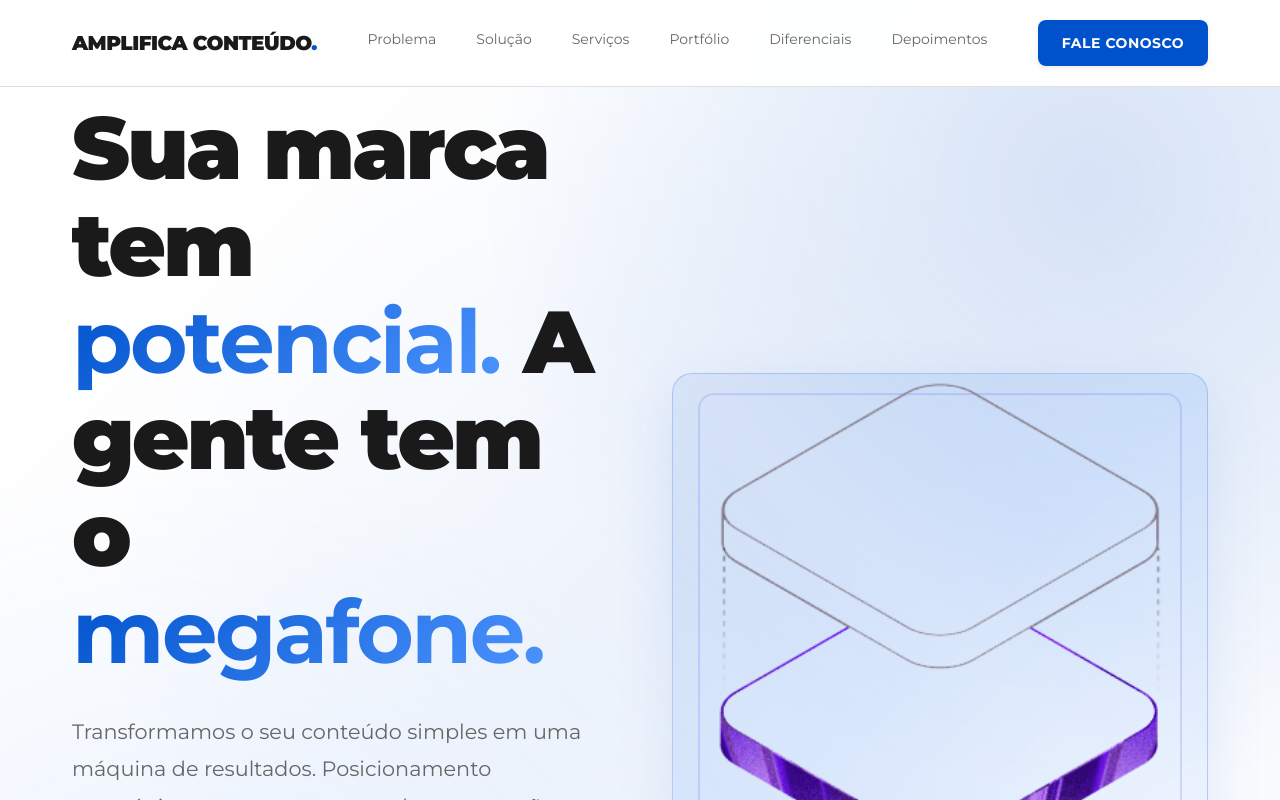
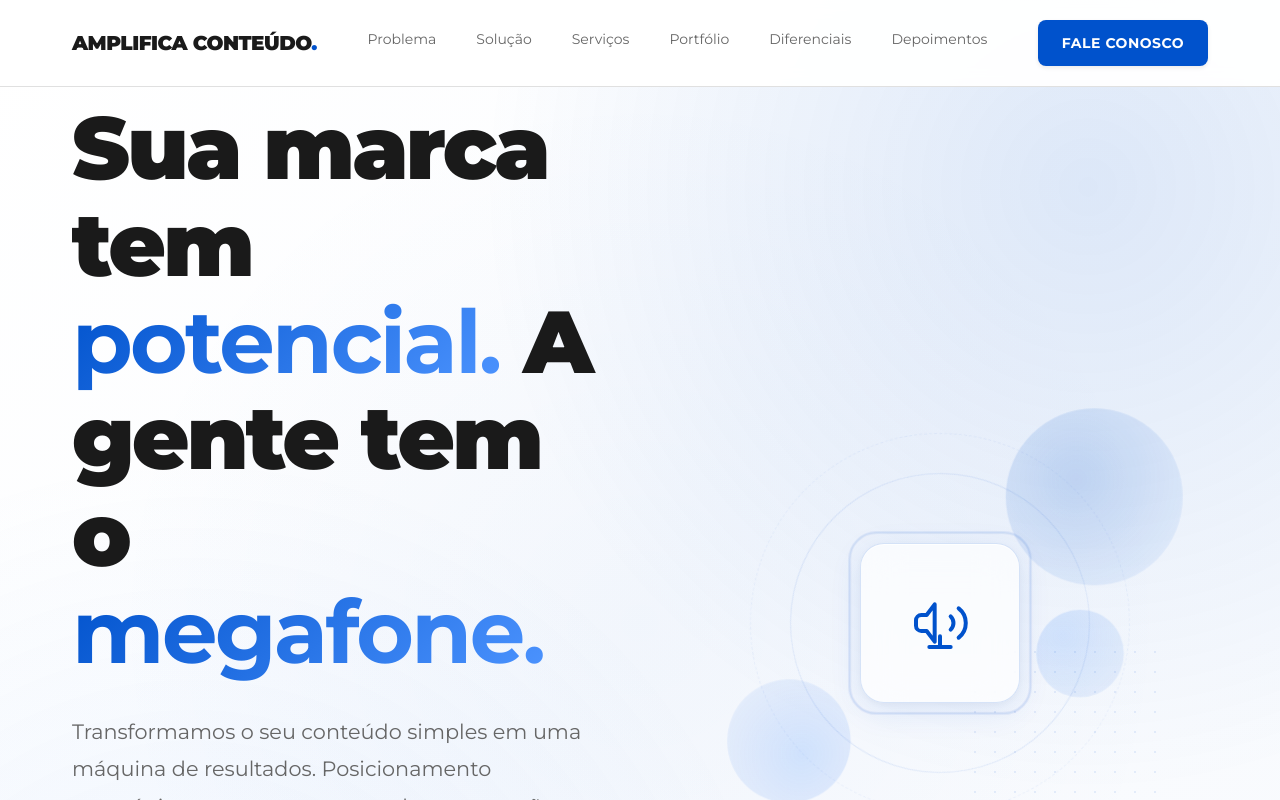
Before and after one commit to Igorls34/portifolio-amplifica-conteudo, a React (Vite) app: page / in a window 1280 px wide. Shown: the top 800 px of the page. Built offline with nearby package versions, Linux system fonts and the light colour scheme.

Commit message:
feat: hero premium design + depoimento audio + motion design label

```diff
--- a/src/components/Depoimentos.tsx
+++ b/src/components/Depoimentos.tsx
@@ -24,9 +24,9 @@ const depoimentos: DepoimentoItem[] = [
     nome: 'Henrique Faria',
     cargo: 'Segurança Privada',
     texto: 'Depois que a Amplifica assumiu nossas redes sociais, tudo mudou. O conteúdo que eles produzem é de altíssima qualidade e realmente conecta com nosso público. Pedro é um gênio do marketing digital!',
-    tipo: 'video',
+    tipo: 'audio',
     media: '/depoimento-video.mp4',
-    mediaType: 'video/mp4'
+    mediaType: 'audio/mp4'
   }
 ]
 
--- a/src/components/Hero.tsx
+++ b/src/components/Hero.tsx
@@ -1,5 +1,4 @@
 import '../styles/Hero.css'
-import heroImage from '../assets/hero.png'
 
 const Hero = () => {
   return (
@@ -50,8 +49,26 @@ const Hero = () => {
             </div>
             <span className="hero-slogan reveal delay-4">Seu conteúdo também pode ser amplificado.</span>
           </div>
+
           <div className="hero-visual reveal delay-2">
-            <img src={heroImage} alt="Amplifica Conteúdo" className="hero-image" />
+            <div className="hv-orb hv-orb-1"></div>
+            <div className="hv-orb hv-orb-2"></div>
+            <div className="hv-orb hv-orb-3"></div>
+            <div className="hv-card">
+              <div className="hv-icon">
+                <svg width="64" height="64" viewBox="0 0 24 24" fill="none" stroke="currentColor" strokeWidth="1.5" strokeLinecap="round" strokeLinejoin="round">
+                  <path d="M3 11v2a2 2 0 0 0 2 2h2l3 4V5l-3 4H5a2 2 0 0 0-2 2z"/>
+                  <path d="M16 9.5a3.5 3.5 0 0 1 0 5"/>
+                  <path d="M19 6.5a7 7 0 0 1 0 11"/>
+                  <path d="M8 21h8"/>
+                  <path d="M12 17v4"/>
+                </svg>
+              </div>
+              <div className="hv-pulse"></div>
+            </div>
+            <div className="hv-dots"></div>
+            <div className="hv-ring hv-ring-1"></div>
+            <div className="hv-ring hv-ring-2"></div>
           </div>
         </div>
       </div>
--- a/src/components/Portfolio.tsx
+++ b/src/components/Portfolio.tsx
@@ -92,7 +92,7 @@ const portfolioItems: PortfolioItem[] = [
     id: '14',
     image: 'WhatsApp Image 2026-04-03 at 14.301.10.jpeg',
     title: 'Motion Graphics',
-    category: 'Animação'
+    category: 'Motion Design'
   },
   {
     id: '15',
--- a/src/styles/Hero.css
+++ b/src/styles/Hero.css
@@ -15,9 +15,9 @@
   width: 100%;
   height: 100%;
   background:
-    radial-gradient(circle at 85% 15%, rgba(0, 82, 204, 0.15) 0%, transparent 40%),
-    radial-gradient(circle at 15% 85%, rgba(77, 148, 255, 0.1) 0%, transparent 40%),
-    radial-gradient(circle at 50% 50%, rgba(0, 82, 204, 0.06) 0%, transparent 60%);
+    radial-gradient(circle at 85% 15%, rgba(0, 82, 204, 0.12) 0%, transparent 40%),
+    radial-gradient(circle at 15% 85%, rgba(77, 148, 255, 0.08) 0%, transparent 40%),
+    radial-gradient(circle at 50% 50%, rgba(0, 82, 204, 0.04) 0%, transparent 60%);
   z-index: 0;
   pointer-events: none;
 }
@@ -104,52 +104,167 @@
   text-transform: uppercase;
 }
 
+/* ============================================
+   PREMIUM HERO VISUAL
+   ============================================ */
+
 .hero-visual {
   width: 100%;
-  height: 500px;
-  background: linear-gradient(135deg, rgba(0, 82, 204, 0.1) 0%, rgba(0, 102, 255, 0.1) 50%, rgba(77, 148, 255, 0.08) 100%);
-  border-radius: 20px;
+  height: 520px;
   position: relative;
-  border: 1px solid rgba(0, 82, 204, 0.2);
-  box-shadow: 0 20px 60px rgba(0, 82, 204, 0.1);
   display: flex;
   align-items: center;
   justify-content: center;
 }
 
-.hero-visual::before {
-  content: '';
+/* --- Floating Orbs --- */
+.hv-orb {
+  position: absolute;
+  border-radius: 50%;
+  pointer-events: none;
+}
+
+.hv-orb-1 {
+  width: 180px;
+  height: 180px;
+  background: radial-gradient(circle at 40% 40%, rgba(0, 82, 204, 0.18), rgba(77, 148, 255, 0.05));
+  top: 10%;
+  right: 5%;
+  animation: orbFloat1 8s ease-in-out infinite;
+}
+
+.hv-orb-2 {
+  width: 120px;
+  height: 120px;
+  background: radial-gradient(circle at 60% 60%, rgba(0, 102, 255, 0.15), rgba(0, 82, 204, 0.04));
+  bottom: 15%;
+  left: 10%;
+  animation: orbFloat2 6s ease-in-out infinite;
+}
+
+.hv-orb-3 {
+  width: 80px;
+  height: 80px;
+  background: radial-gradient(circle at 30% 30%, rgba(77, 148, 255, 0.2), rgba(0, 82, 204, 0.06));
+  top: 50%;
+  right: 20%;
+  animation: orbFloat3 10s ease-in-out infinite;
+}
+
+@keyframes orbFloat1 {
+  0%, 100% { transform: translate(0, 0) scale(1); }
+  33% { transform: translate(-20px, -15px) scale(1.1); }
+  66% { transform: translate(10px, -25px) scale(0.95); }
+}
+
+@keyframes orbFloat2 {
+  0%, 100% { transform: translate(0, 0) scale(1); }
+  50% { transform: translate(15px, -20px) scale(1.15); }
+}
+
+@keyframes orbFloat3 {
+  0%, 100% { transform: translate(0, 0) scale(1); }
+  25% { transform: translate(-15px, 10px) scale(0.9); }
+  75% { transform: translate(20px, -10px) scale(1.1); }
+}
+
+/* --- Center Glass Card --- */
+.hv-card {
+  width: 160px;
+  height: 160px;
+  background: rgba(255, 255, 255, 0.7);
+  backdrop-filter: blur(20px);
+  -webkit-backdrop-filter: blur(20px);
+  border-radius: 24px;
+  border: 1.5px solid rgba(0, 82, 204, 0.15);
+  box-shadow:
+    0 8px 32px rgba(0, 82, 204, 0.1),
+    0 2px 8px rgba(0, 0, 0, 0.04),
+    inset 0 1px 0 rgba(255, 255, 255, 0.8);
+  display: flex;
+  align-items: center;
+  justify-content: center;
+  position: relative;
+  z-index: 3;
+}
+
+.hv-icon {
+  color: var(--primary);
+  display: flex;
+  align-items: center;
+  justify-content: center;
+  position: relative;
+  z-index: 4;
+}
+
+.hv-icon svg {
+  stroke: var(--primary);
+}
+
+/* Pulsing glow around the card */
+.hv-pulse {
   position: absolute;
   width: 100%;
   height: 100%;
-  border-radius: 20px;
-  background: linear-gradient(45deg, transparent 30%, rgba(255,255,255,0.1) 50%, transparent 70%);
+  border-radius: 24px;
+  border: 2px solid rgba(0, 82, 204, 0.3);
+  animation: pulseRing 3s ease-out infinite;
   pointer-events: none;
 }
 
-.hero-visual::after {
-  content: '';
-  position: absolute;
-  width: 90%;
-  height: 90%;
-  border: 2px solid rgba(99, 102, 241, 0.2);
-  border-radius: 16px;
-  animation: float 6s ease-in-out infinite;
+@keyframes pulseRing {
+  0% { transform: scale(1); opacity: 0.8; }
+  100% { transform: scale(1.35); opacity: 0; }
 }
 
-.hero-image {
-  width: 100%;
-  height: 100%;
-  object-fit: contain;
-  position: relative;
-  z-index: 2;
+/* --- Dot Grid Pattern --- */
+.hv-dots {
+  position: absolute;
+  width: 200px;
+  height: 200px;
+  background-image: radial-gradient(rgba(0, 82, 204, 0.15) 1.5px, transparent 1.5px);
+  background-size: 20px 20px;
+  border-radius: 20px;
+  bottom: 8%;
+  right: 8%;
+  opacity: 0.6;
+  pointer-events: none;
 }
 
-@keyframes float {
-  0%, 100% { transform: translateY(0px); }
-  50% { transform: translateY(-20px); }
+/* --- Concentric Rings --- */
+.hv-ring {
+  position: absolute;
+  border-radius: 50%;
+  border: 1px solid rgba(0, 82, 204, 0.1);
+  pointer-events: none;
 }
 
+.hv-ring-1 {
+  width: 300px;
+  height: 300px;
+  top: 50%;
+  left: 50%;
+  transform: translate(-50%, -50%);
+  animation: ringRotate 20s linear infinite;
+}
+
+.hv-ring-2 {
+  width: 380px;
+  height: 380px;
+  top: 50%;
+  left: 50%;
+  transform: translate(-50%, -50%) rotate(30deg);
+  animation: ringRotate 25s linear infinite reverse;
+  border-style: dashed;
+  border-color: rgba(0, 82, 204, 0.06);
+}
+
+@keyframes ringRotate {
+  from { transform: translate(-50%, -50%) rotate(0deg); }
+  to { transform: translate(-50%, -50%) rotate(360deg); }
+}
+
+/* --- Responsive --- */
 @media (max-width: 1024px) {
   .hero-wrapper {
     grid-template-columns: 1fr;
@@ -157,8 +272,11 @@
   }
 
   .hero-visual {
-    height: 400px;
+    height: 380px;
   }
+
+  .hv-ring-1 { width: 220px; height: 220px; }
+  .hv-ring-2 { width: 280px; height: 280px; }
 }
 
 @media (max-width: 768px) {
@@ -174,6 +292,24 @@
   .hero-visual {
     height: 300px;
   }
+
+  .hv-card {
+    width: 120px;
+    height: 120px;
+    border-radius: 20px;
+  }
+
+  .hv-icon svg {
+    width: 48px;
+    height: 48px;
+  }
+
+  .hv-pulse { border-radius: 20px; }
+  .hv-orb-1 { width: 120px; height: 120px; }
+  .hv-orb-2 { width: 80px; height: 80px; }
+  .hv-orb-3 { width: 50px; height: 50px; }
+  .hv-ring-1 { width: 180px; height: 180px; }
+  .hv-ring-2 { width: 230px; height: 230px; }
 
   .hero h1 {
     margin-bottom: 1.5rem;
@@ -213,9 +349,27 @@
   }
 
   .hero-visual {
-    height: 250px;
+    height: 240px;
     margin-top: 2rem;
   }
+
+  .hv-card {
+    width: 100px;
+    height: 100px;
+    border-radius: 18px;
+  }
+
+  .hv-icon svg {
+    width: 40px;
+    height: 40px;
+  }
+
+  .hv-pulse { border-radius: 18px; }
+  .hv-orb-1 { width: 90px; height: 90px; }
+  .hv-orb-2 { width: 60px; height: 60px; }
+  .hv-orb-3 { width: 40px; height: 40px; }
+  .hv-ring-1 { width: 140px; height: 140px; }
+  .hv-ring-2 { width: 190px; height: 190px; }
 
   .hero-trust {
     gap: 1rem;
```
